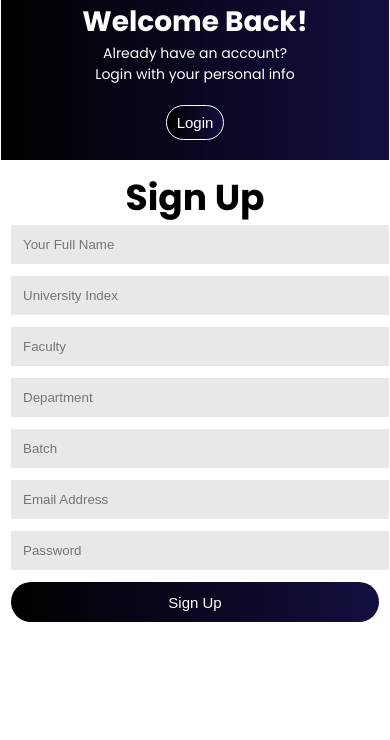
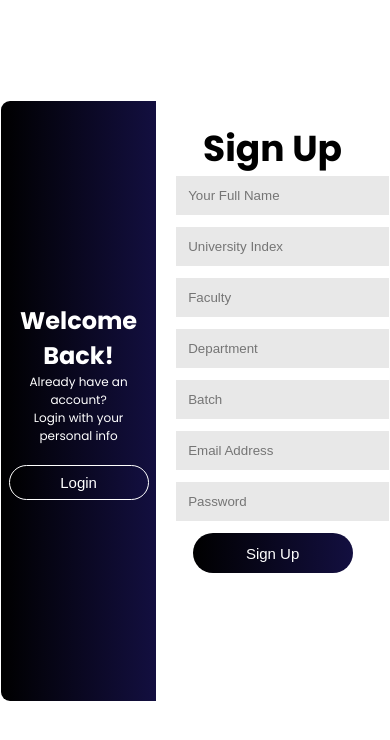
Before and after one commit to iransamarasekara/MoraMercFrontend, a React (Create React App) app: page /signup in a window 390 px wide. Shown: the top 740 px of the page. Built offline with nearby package versions, Linux system fonts and the light colour scheme; the HTML template or start-up script is replaced by a standard one.

Commit message:
Update Signup.css

```diff
--- a/src/Pages/CSS/Signup.css
+++ b/src/Pages/CSS/Signup.css
@@ -25,7 +25,7 @@
     box-sizing: border-box;
   }
 
-.signup-fields input{
+  .signup-fields input {
     display: block;
     width: 100%;
     margin-bottom: 12px;
@@ -33,18 +33,6 @@
     border: none;
     background-color: rgb(232, 232, 232);
   }
-
-.signup-fields select {
-  display: block;
-  width: 100%;
-  margin-bottom: 12px;
-  padding: 12px;
-  border: none;
-  background-color: rgb(232, 232, 232);
-  height: 45px;
-}
-
-
 
   .signup button {
     width: 160px;
@@ -87,31 +75,3 @@
     background-color: #f1f1f1;
     color: #ffffff;
   }
-
-/* Mobile and iPad Specific CSS */
-@media (max-width: 768px) {
-  .signup-container {
-    flex-direction: column;
-    width: 100%;
-    height: auto;
-    margin-top: -120px;
-  }
-
-  .signup-form, .hello-container {
-    width: 100%;
-    padding: 10px;
-  }
-
-  .hello-container {
-    font-size: 14px;
-    padding: 20px;
-  }
-
-  .signup button {
-    width: 100%;
-  }
-
-  .switch.signup.button {
-    width: 100%;
-  }
-}
```
Lines whose indentation alone changed are shown as unchanged.
